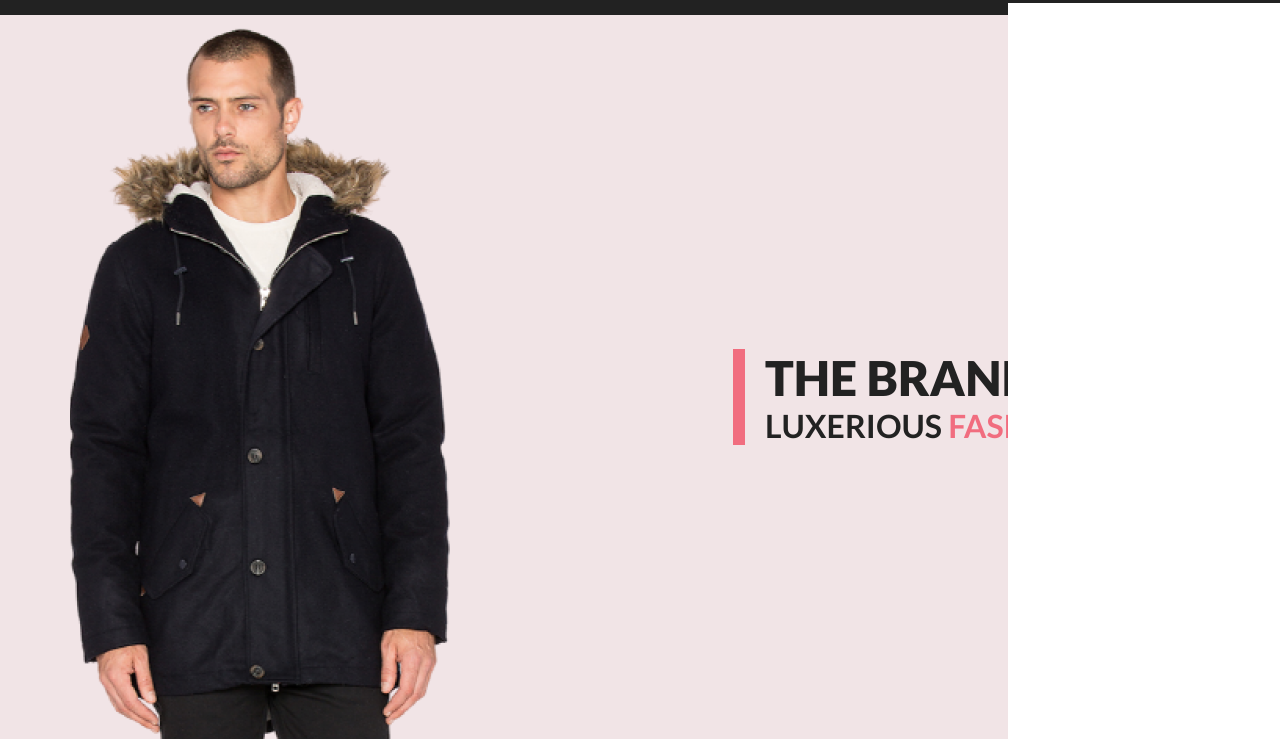
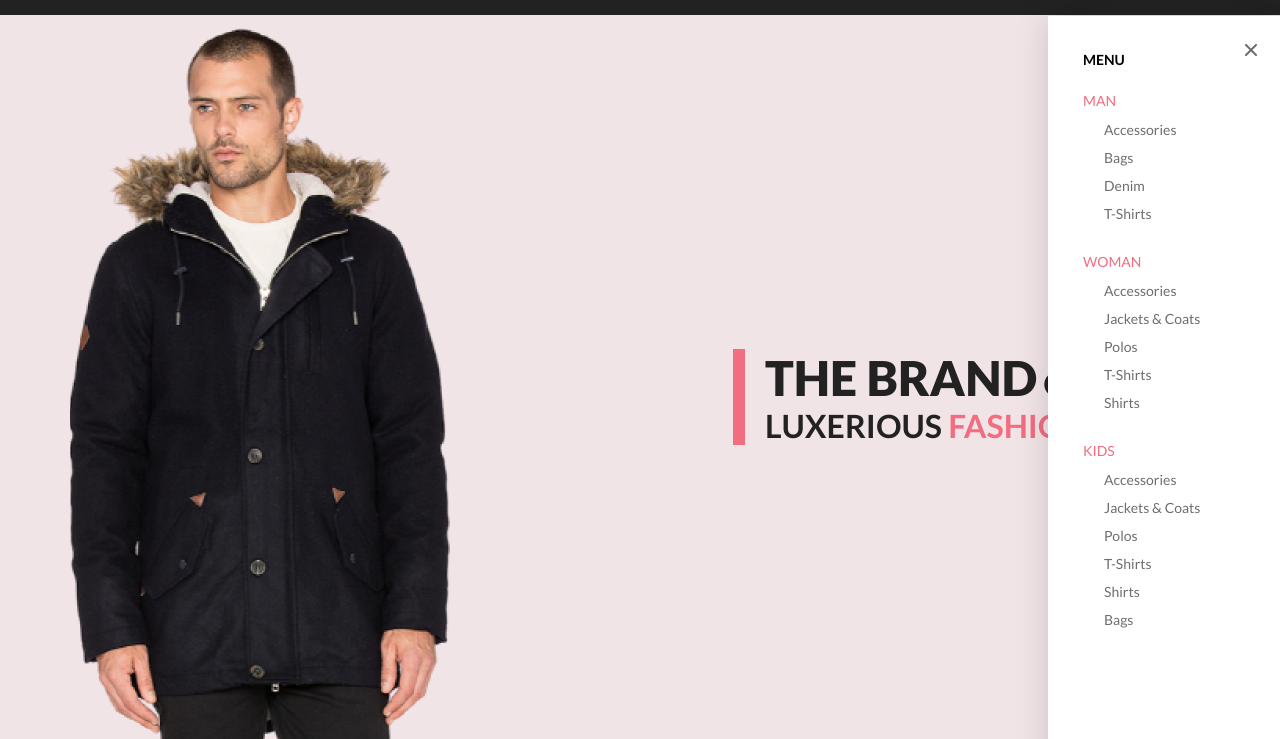
Before and after one commit to AliceAlisa/reposhop, a plain HTML site: page index.html in a window 1280 px wide. Both pictures are taken after a click on the label 1062 px from the left and 41 px from the top of the page. Shown: the part 61-800 px from the top of the page. Drawn offline with Linux system fonts and the light colour scheme.

Commit message:
burger menu changed

```diff
--- a/index.html
+++ b/index.html
@@ -37,7 +37,12 @@
                     <input type="checkbox" class="toggle" id="toggle">
                     <div class="header__nav nav-burger-menu">
                         <div class="nav__wrap">
-                            <label class="nav__close" for="burger">X</label>
+                            <label class="nav__close" for="toggle"><svg width="13" height="13" viewBox="0 0 13 13"
+                                    fill="none" xmlns="http://www.w3.org/2000/svg">
+                                    <path
+                                        d="M7.4158 6.00409L11.7158 1.71409C11.9041 1.52579 12.0099 1.27039 12.0099 1.00409C12.0099 0.73779 11.9041 0.482395 11.7158 0.294092C11.5275 0.105788 11.2721 0 11.0058 0C10.7395 0 10.4841 0.105788 10.2958 0.294092L6.0058 4.59409L1.7158 0.294092C1.52749 0.105788 1.2721 -1.9841e-09 1.0058 0C0.739497 1.9841e-09 0.484102 0.105788 0.295798 0.294092C0.107495 0.482395 0.0017066 0.73779 0.0017066 1.00409C0.0017066 1.27039 0.107495 1.52579 0.295798 1.71409L4.5958 6.00409L0.295798 10.2941C0.20207 10.3871 0.127676 10.4977 0.0769072 10.6195C0.0261385 10.7414 0 10.8721 0 11.0041C0 11.1361 0.0261385 11.2668 0.0769072 11.3887C0.127676 11.5105 0.20207 11.6211 0.295798 11.7141C0.388761 11.8078 0.499362 11.8822 0.621222 11.933C0.743081 11.9838 0.873786 12.0099 1.0058 12.0099C1.13781 12.0099 1.26852 11.9838 1.39038 11.933C1.51223 11.8822 1.62284 11.8078 1.7158 11.7141L6.0058 7.41409L10.2958 11.7141C10.3888 11.8078 10.4994 11.8822 10.6212 11.933C10.7431 11.9838 10.8738 12.0099 11.0058 12.0099C11.1378 12.0099 11.2685 11.9838 11.3904 11.933C11.5122 11.8822 11.6228 11.8078 11.7158 11.7141C11.8095 11.6211 11.8839 11.5105 11.9347 11.3887C11.9855 11.2668 12.0116 11.1361 12.0116 11.0041C12.0116 10.8721 11.9855 10.7414 11.9347 10.6195C11.8839 10.4977 11.8095 10.3871 11.7158 10.2941L7.4158 6.00409Z"
+                                        fill="#6F6E6E" />
+                                </svg></label>
                             <h2>MENU</h2>
                             <h3>MAN</h3>
                             <ul class="nav__list">
--- a/newstyle.scss
+++ b/newstyle.scss
@@ -164,13 +164,10 @@
 
     width: 232px;
     background-color: #fff;
-    height: calc(100vh - 63px);
-    padding: 20px;
+    height: 764px;
+    padding: 35px;
 
-      /*  & li {
-        padding: 0 10px;
-        margin: 0 10px;
-        }*/
+    box-shadow: 6px 4px 35px rgba(0, 0, 0, 0.21);
     }
     .toggle {
         display: none;
@@ -183,26 +180,54 @@
 }
 
 .nav-burger .toggle + .nav-burger-menu a {
-    color: white;
+    color: #6F6E6E;
 }
 
 .nav-burger .toggle:checked + .nav-burger-menu{
     display: flex;
     opacity: 1;
     transition: all ease-in 0.3s;
-    color: white;
+    color: #6F6E6E;
 }
-.nav__wrap {
-    position: relative;
+.nav {
+    &__wrap{
+        position: relative;
+
+        & h2 {
+            @include Font(bold, 14px, 17px);
+            color: #000000;
+            padding-bottom: 24px;
+        }
+        & h3 {
+            @include Font(normal, 14px, 17px);
+            color: #F16D7F;
+            padding-bottom: 12px;
+
+        }
+    }
+    &__close {
+        position: absolute;
+        right: -58px;
+        top: -10px;
+        cursor: pointer;
+    }
+    &__list {
+        @include Font(normal, 14px, 17px);
+        font-family: 'Lato', sans-serif;
+        list-style-type: none;
+        color: #6F6E6E;
+        padding-bottom: 20px;
+    }
+    &__item {
+        padding-bottom: 11px;
+        padding-left: 21px;
+    }
 }
-.nav__close {
-    position: absolute;
-    right: -10px;
-    top: -10px;
-}
+
 .header__nav{
     position: absolute;
-  top: 64px;
+  top: 77px;
   right: 0;
   z-index: 10;
+  box-sizing: border-box;
 }
```
Also changed, not shown: img/X.svg (added), newstyle.css, 1 other file.
